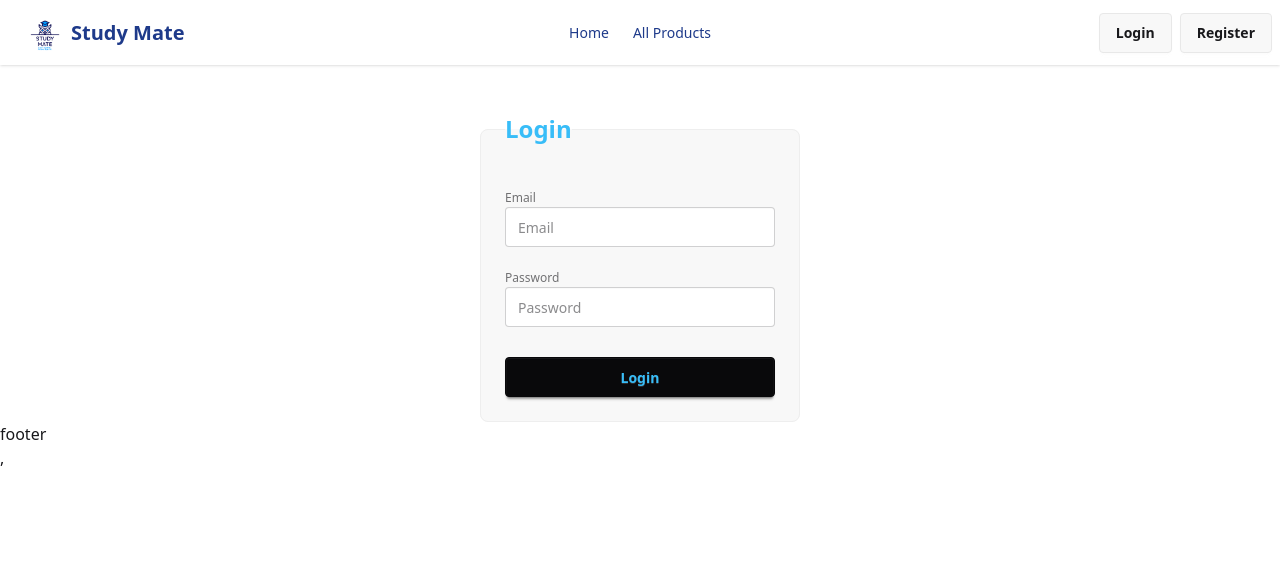
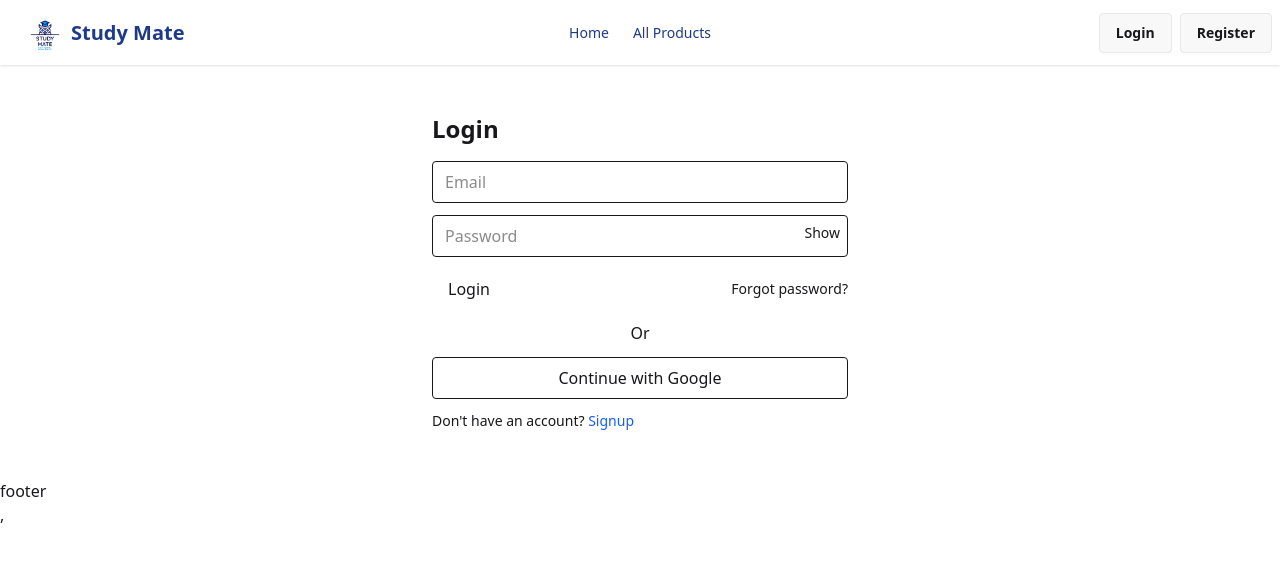
Before and after one commit to roymukta21/roy-10th-assingment-client, a React (Vite) app: page /Login in a window 1280 px wide. Shown: the top 562 px of the page. Built offline with nearby package versions, Linux system fonts and the light colour scheme; no server answers.

Commit message:
fix the register page

```diff
--- a/package.json
+++ b/package.json
@@ -14,6 +14,7 @@
     "firebase": "^12.5.0",
     "react": "^19.1.1",
     "react-dom": "^19.1.1",
+    "react-hot-toast": "^2.6.0",
     "react-router": "^7.9.5",
     "tailwindcss": "^4.1.17"
   },
--- a/src/App.jsx
+++ b/src/App.jsx
@@ -2,12 +2,14 @@ import { useState } from 'react'
 import reactLogo from './assets/react.svg'
 import viteLogo from '/vite.svg'
 import './App.css'
+import { Toaster } from 'react-hot-toast'
 
 function App() {
   const [count, setCount] = useState(0)
 
   return (
     <>
+    <Toaster position='top-center'/>
       <div>
         <a href="https://vite.dev" target="_blank">
           <img src={viteLogo} className="logo" alt="Vite logo" />
--- a/src/components/Navbar.jsx
+++ b/src/components/Navbar.jsx
@@ -51,7 +51,7 @@ const Navbar = () => {
             {links}
           </ul>
         </div>
-        <a className="btn btn-ghost text-xl"> <img className="h-10 w-10" src="/public/freepik-hand-drawn-linear-known-academy-logo-202511081639166U46.png" alt="" /> Study Mate</a>
+        <a className="btn btn-ghost text-xl"> <img className="h-10 w-10" src="/freepik-hand-drawn-linear-known-academy-logo-202511081639166U46.png" alt="" /> Study Mate</a>
       </div>
       <div className="navbar-center hidden lg:flex">
         <ul className="menu menu-horizontal px-1">{links}</ul>
--- a/src/pages/Login.jsx
+++ b/src/pages/Login.jsx
@@ -1,30 +1,100 @@
-import React from "react";
 
-const Login = () => {
+
+import { GoogleAuthProvider, signInWithEmailAndPassword, signInWithPopup } from "firebase/auth";
+
+import { Link, useLocation, useNavigate } from "react-router";
+import { auth } from "../firebase.init.js/firebase.init";
+import toast from "react-hot-toast";
+import { useState } from "react";
+
+
+
+
+
+export default function Login() {
+  const [email, setEmail] = useState("");
+  const [password, setPassword] = useState("");
+  const [showPass, setShowPass] = useState(false);
+  const navigate = useNavigate();
+  const location = useLocation();
+  const from = location.state?.from?.pathname || "/home";
+
+  async function handleEmailLogin(e) {
+    e.preventDefault();
+    try {
+      await signInWithEmailAndPassword (auth, email, password);
+      toast.success("Logged in");
+      navigate(from, { replace: true });
+    } catch (err) {
+      toast.error(err.message);
+    }
+  }
+
+  async function handleGoogle() {
+    try {
+      await signInWithPopup(auth, GoogleAuthProvider);
+      toast.success("Logged in with Google");
+      navigate(from, { replace: true });
+    } catch (err) {
+      toast.error(err.message);
+    }
+  }
+
   return (
-   <div className="flex justify-center mt-10">
-  <fieldset className="fieldset bg-base-200 border border-base-300 rounded-lg w-80 p-6">
-    <legend className="fieldset-legend text-secondary font-semibold text-2xl">
-      Login
-    </legend>
+    <div className="container mx-auto px-4 py-12 max-w-md">
+      <h2 className="text-2xl font-semibold mb-4">Login</h2>
+      <form onSubmit={handleEmailLogin} className="space-y-3">
+        <input
+          required
+          value={email}
+          onChange={(e) => setEmail(e.target.value)}
+          placeholder="Email"
+          className="w-full border rounded px-3 py-2"
+        />
+        <div className="relative">
+          <input
+            required
+            type={showPass ? "text" : "password"}
+            value={password}
+            onChange={(e) => setPassword(e.target.value)}
+            placeholder="Password"
+            className="w-full border rounded px-3 py-2"
+          />
+          <button
+            type="button"
+            onClick={() => setShowPass((v) => !v)}
+            className="absolute right-2 top-2 text-sm"
+          >
+            {showPass ? "Hide" : "Show"}
+          </button>
+        </div>
 
-    <div className="mt-4">
-      <label className="label">Email</label>
-      <input type="email" name="email" className="input w-full" placeholder="Email" />
+        <div className="flex justify-between items-center">
+          <button className="btn-primary px-4 py-2 rounded" type="submit">
+            Login
+          </button>
+          <Link to="/auth/forgot-password" state={{ email }} className="text-sm">
+            Forgot password?
+          </Link>
+        </div>
+
+        <div className="text-center">Or</div>
+
+        <button
+          type="button"
+          onClick={handleGoogle}
+          className=" flex items-center justify-center-safe w-full border py-2 rounded"
+        >
+        Continue with Google
+        </button>
+
+        <p className="text-sm">
+          Don't have an account?{" "}
+          <Link to="/auth/signup" className="text-blue-600">
+            Signup
+          </Link>
+        </p>
+      </form>
     </div>
-
-    <div className="mt-4">
-      <label className="label">Password</label>
-      <input type="password" name="password" className="input w-full" placeholder="Password" />
-    </div>
-
-    <button type="submit" className="btn btn-neutral mt-6 w-full text-secondary" to="/login">
-      Login
-    </button>
-  </fieldset>
-</div>
-
   );
-};
-
-export default Login;
+}
--- a/src/pages/Register.jsx
+++ b/src/pages/Register.jsx
@@ -17,7 +17,7 @@ const Register = () => {
 
 
   return (
-    <div className="card bg-base-100 mx-auto w-full max-w-sm shrink-0 shadow-2xl">
+    <div className="card bg-base-100 mx-auto w-full max-w-sm shrink-0 shadow-2xl justify-center items-center">
       <h1 className="text-5xl font-bold">Register now!</h1>
       <div className="card-body">
         <fieldset className="fieldset">
```
Also changed, not shown: 1 other file (tests, documents, lock files or other folders).
